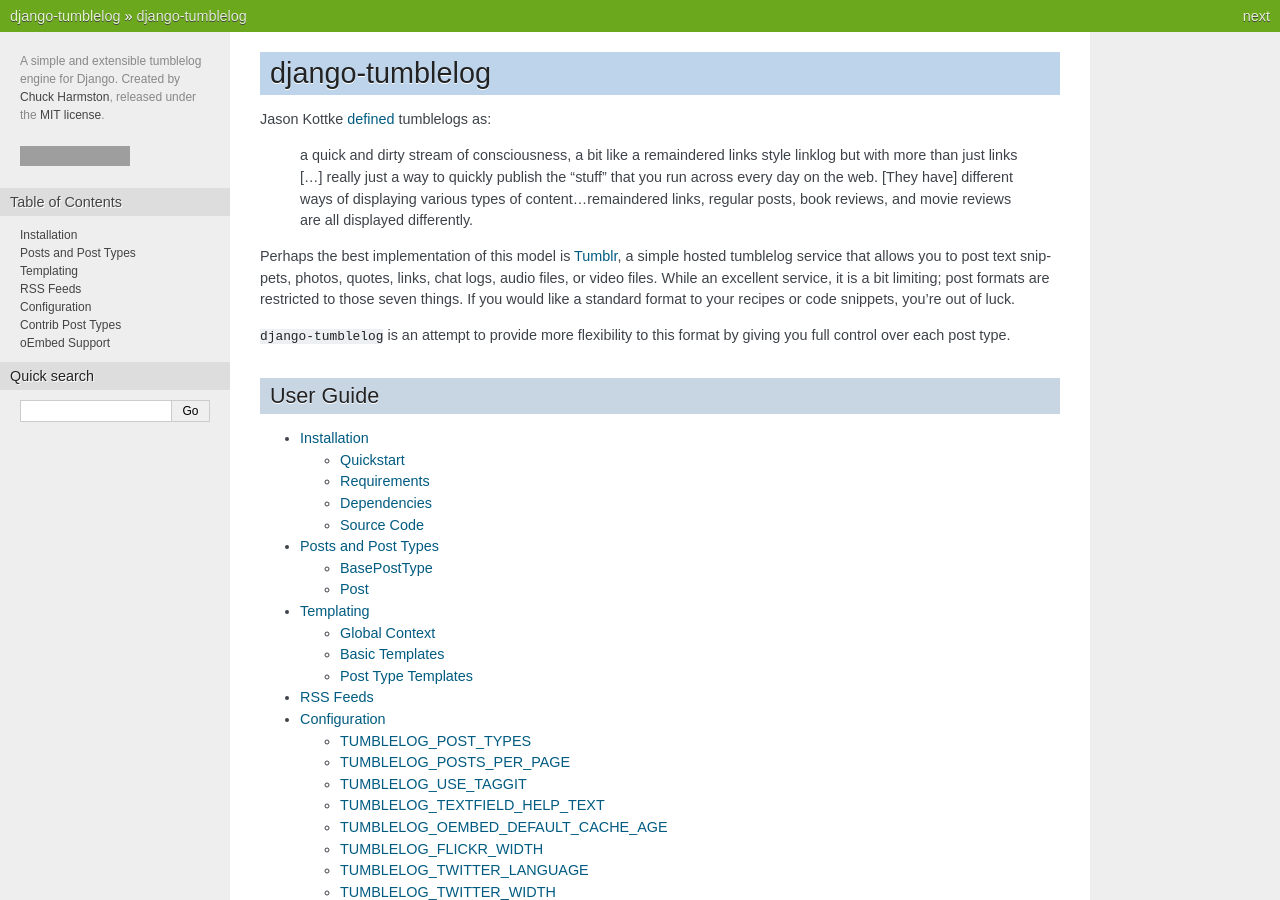
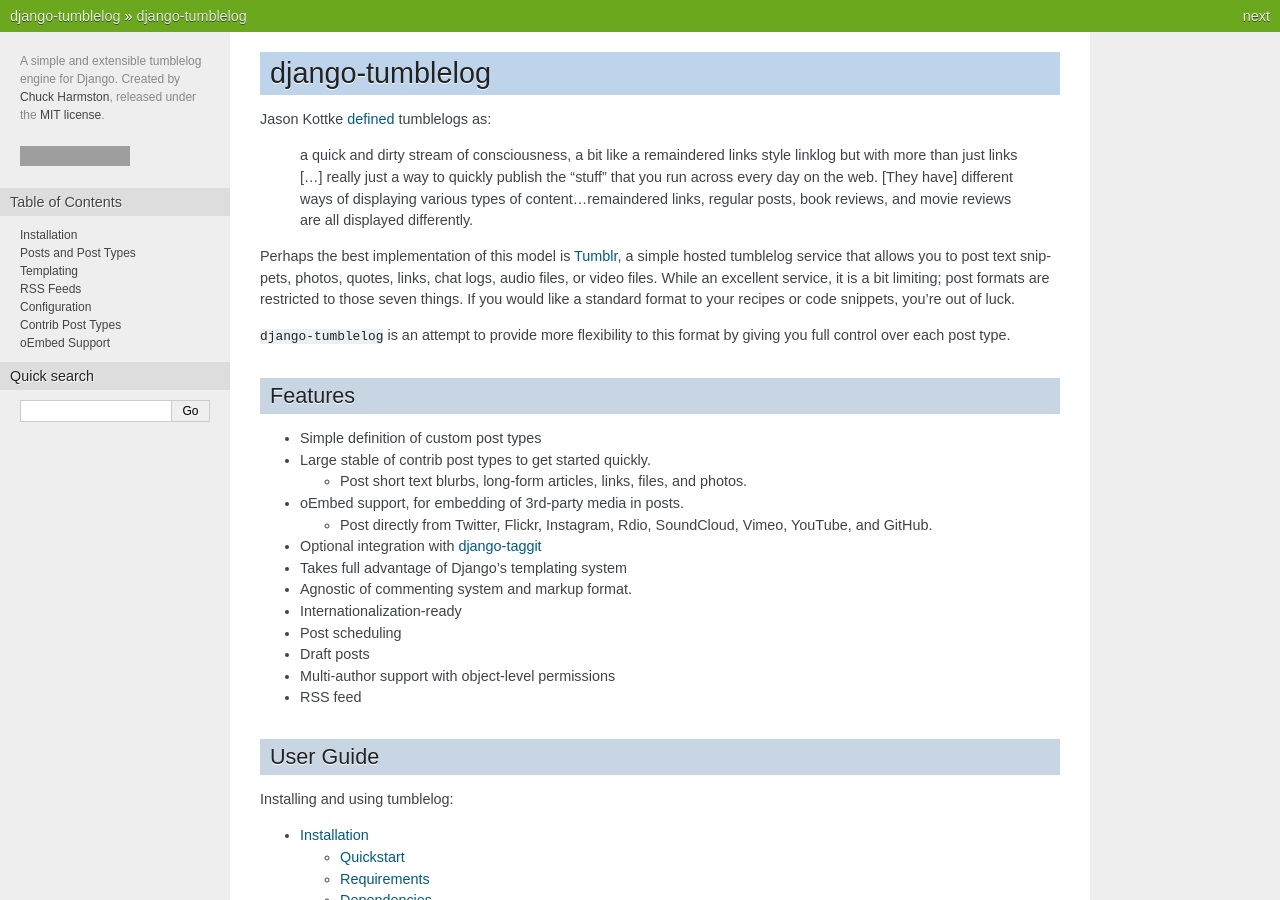
Before and after one commit to dedaluz/django-tumblelog, a Sphinx documentation site: the page built from docs/index.rst, in a window 1280 px wide and 900 px high. Built offline with Sphinx 7.4.7, drawn with Linux system fonts in a browser that asks for light colours; grey boxes are pictures that could not be loaded.

```diff
--- a/docs/index.rst
+++ b/docs/index.rst
@@ -9,8 +9,31 @@ Perhaps the best implementation of this model is `Tumblr <http://tumblr.com>`_,
 
 ``django-tumblelog`` is an attempt to provide more flexibility to this format by giving you full control over each post type.
 
+Features
+--------
+
+* Simple definition of custom post types
+* Large stable of contrib post types to get started quickly.
+
+  - Post short text blurbs, long-form articles, links, files, and photos.
+
+* oEmbed support, for embedding of 3rd-party media in posts.
+
+  - Post directly from Twitter, Flickr, Instagram, Rdio, SoundCloud, Vimeo, YouTube, and GitHub.
+
+* Optional integration with `django-taggit <http://django-taggit.readthedocs.org/>`_
+* Takes full advantage of Django's templating system
+* Agnostic of commenting system and markup format.
+* Internationalization-ready
+* Post scheduling
+* Draft posts
+* Multi-author support with object-level permissions
+* RSS feed
+
 User Guide
 ----------
+
+Installing and using tumblelog:
 
 .. toctree::
    :maxdepth: 2
```
Also changed, not shown: README.rst (+22 -1 lines).
